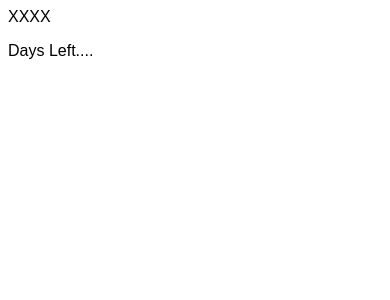
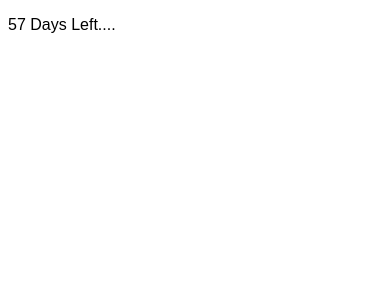
Before and after one commit to AbiyHailu/SandBoxSimulateF, an Angular app: page / in a window 390 px wide. Shown: the top 300 px of the page. Built offline with nearby package versions, Linux system fonts and the light colour scheme.

Commit message:
improved interval

```diff
--- a/src/app/app.component.html
+++ b/src/app/app.component.html
@@ -1,11 +1,5 @@
 <div class="container-fluid h-100">
   <div class="row justify-content-center h-100">
-    <div class="col-4 hidden-md-down">
-      XXXX
-    </div>
-
-    <div class="col-10 col-sm-10 col-md-10 col-lg-8 col-xl-8">
-      <p>{{timeLeft}} Days Left....</p>
-    </div>
+    <main></main>
   </div>
 </div>
--- a/src/app/main/main.component.html
+++ b/src/app/main/main.component.html
@@ -0,0 +1,3 @@
+<div class="col-10 col-sm-10 col-md-10 col-lg-8 col-xl-8">
+  <p>{{timeLeft}} Days Left....</p>
+</div>
--- a/src/app/main/main.component.ts
+++ b/src/app/main/main.component.ts
@@ -21,6 +21,7 @@ export class MainComponent {
       } else {
         this.timeLeft = 60;
       }
+      console.log(this.timeLeft);
     }, 2000);
   }
 
```
Also changed, not shown: src/app/app.module.ts (+3 -4 lines), src/app/app.routing.ts (deleted, +0 -19 lines), src/app/main/main.module.ts (deleted, +0 -11 lines).
